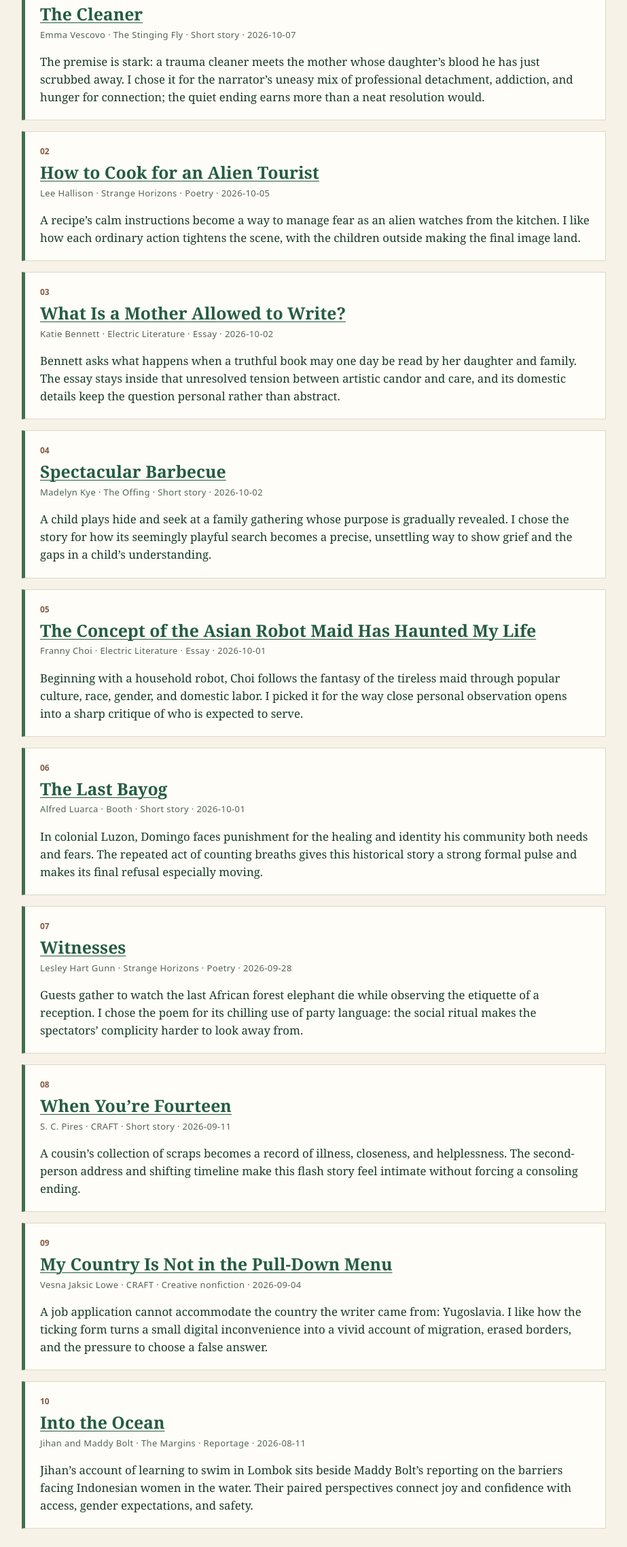
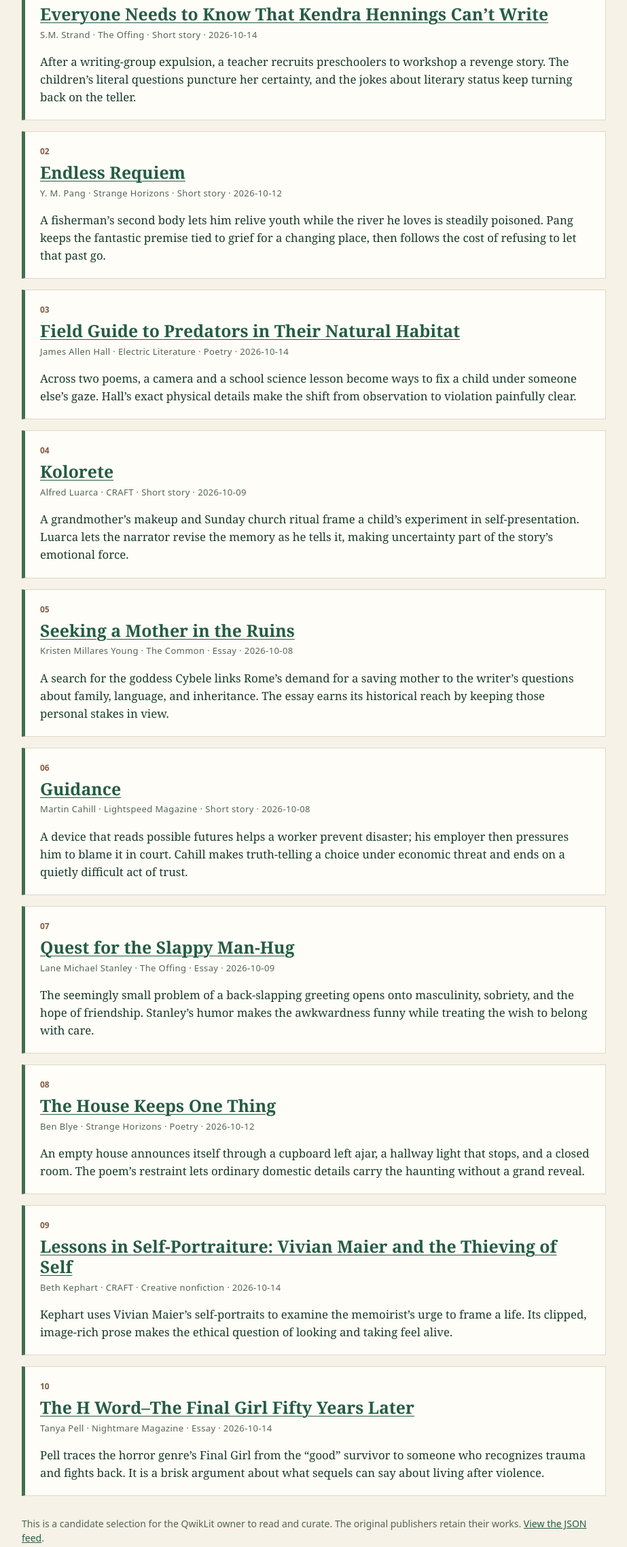
Before and after one commit to philspatial3d/qwiklit-feed, a website: page site/editors-choice/index.html in a window 1280 px wide. Shown: the part 473-2749 px from the top of the page at 68% size, without its empty margins (178-1101 px from the left). Drawn offline with Linux system fonts and the light colour scheme.

Commit message:
Publish October 14 Editors Choice review edition

```diff
--- a/site/v1/editors-choice.json
+++ b/site/v1/editors-choice.json
@@ -1,152 +1,152 @@
 {
   "schemaVersion": 1,
-  "editionId": "2026-10-07",
+  "editionId": "2026-10-14",
   "title": "QwikLit Editor’s Choice — Reader Review Edition",
   "cadence": "weekly",
   "status": "proposed_for_reader_review",
-  "windowStart": "2026-08-07",
-  "windowEnd": "2026-10-07",
+  "windowStart": "2026-08-14",
+  "windowEnd": "2026-10-14",
   "sourceFeedUrl": "https://philspatial3d.github.io/qwiklit-feed/v1/today.json",
-  "sourceFeedRefreshedAt": "2026-10-07T13:32:18.457Z",
-  "selectionMethod": "Screened all 456 active-feed entries, reviewed original publisher pages, checked bylines and publisher dates, and selected ten works for the reader to curate.",
+  "sourceFeedRefreshedAt": "2026-10-14T12:00:41.633Z",
+  "selectionMethod": "Screened all 456 active-feed entries, including 316 dated in the two-month window; excluded misclassified and non-literary items; read selected original publisher pages and checked work, form, byline, date, and link. The source feed was partial: 53 of 62 publishers refreshed successfully; retained entries from failed sources may be stale.",
   "items": [
     {
       "rank": 1,
-      "sourceFeedItemId": "3ab444952a0747d39ae38624a688e59c8be32951",
-      "title": "The Cleaner",
-      "authorDisplay": "Emma Vescovo",
-      "canonicalSourceName": "The Stinging Fly",
-      "canonicalUrl": "https://stingingfly.org/2026/10/07/the-cleaner/",
-      "publisherDate": "2026-10-07",
-      "feedPublicationDate": "2026-10-07T10:16:39.000Z",
+      "sourceFeedItemId": "4b8ae3b010bb31ef8eec55f1c6c3e743dca7f945",
+      "title": "Everyone Needs to Know That Kendra Hennings Can’t Write",
+      "authorDisplay": "S.M. Strand",
+      "canonicalSourceName": "The Offing",
+      "canonicalUrl": "https://theoffingmag.com/wit-tea/everyone-needs-to-know-that-kendra-hennings-cant-write/",
+      "publisherDate": "2026-10-14",
+      "feedPublicationDate": "2026-10-14T10:00:50.000Z",
       "form": "short_story",
-      "editorialNote": "The premise is stark: a trauma cleaner meets the mother whose daughter’s blood he has just scrubbed away. I chose it for the narrator’s uneasy mix of professional detachment, addiction, and hunger for connection; the quiet ending earns more than a neat resolution would.",
+      "editorialNote": "After a writing-group expulsion, a teacher recruits preschoolers to workshop a revenge story. The children’s literal questions puncture her certainty, and the jokes about literary status keep turning back on the teller.",
       "reviewStatus": "awaiting_reader_review",
       "rightsMode": "metadata_only"
     },
     {
       "rank": 2,
-      "sourceFeedItemId": "aa169fd5aca07e142532744e0d19de45d9f9e66b",
-      "title": "How to Cook for an Alien Tourist",
-      "authorDisplay": "Lee Hallison",
+      "sourceFeedItemId": "475fae804088121bff5d7c2adcdfa97fe4eb1357",
+      "title": "Endless Requiem",
+      "authorDisplay": "Y. M. Pang",
       "canonicalSourceName": "Strange Horizons",
-      "canonicalUrl": "https://strangehorizons.com/wordpress/poetry/how-to-cook-for-an-alien-tourist/",
-      "publisherDate": "2026-10-05",
-      "feedPublicationDate": "2026-10-05T10:00:50.000Z",
-      "form": "poetry",
-      "editorialNote": "A recipe’s calm instructions become a way to manage fear as an alien watches from the kitchen. I like how each ordinary action tightens the scene, with the children outside making the final image land.",
+      "canonicalUrl": "https://strangehorizons.com/wordpress/fiction/endless-requiem/",
+      "publisherDate": "2026-10-12",
+      "feedPublicationDate": "2026-10-13T03:00:15.000Z",
+      "form": "short_story",
+      "editorialNote": "A fisherman’s second body lets him relive youth while the river he loves is steadily poisoned. Pang keeps the fantastic premise tied to grief for a changing place, then follows the cost of refusing to let that past go.",
       "reviewStatus": "awaiting_reader_review",
       "rightsMode": "metadata_only"
     },
     {
       "rank": 3,
-      "sourceFeedItemId": "2d1d51b9ebe9a948bff000bdc749bc5a548f92c3",
-      "title": "What Is a Mother Allowed to Write?",
-      "authorDisplay": "Katie Bennett",
+      "sourceFeedItemId": "9fb0a6cdf2ff2889fad1c07eab31c12e44e52353",
+      "title": "Field Guide to Predators in Their Natural Habitat",
+      "authorDisplay": "James Allen Hall",
       "canonicalSourceName": "Electric Literature",
-      "canonicalUrl": "https://electricliterature.com/what-is-a-mother-allowed-to-write/",
-      "publisherDate": "2026-10-02",
-      "feedPublicationDate": "2026-10-02T11:10:00.000Z",
-      "form": "essay",
-      "editorialNote": "Bennett asks what happens when a truthful book may one day be read by her daughter and family. The essay stays inside that unresolved tension between artistic candor and care, and its domestic details keep the question personal rather than abstract.",
+      "canonicalUrl": "https://electricliterature.com/two-poems-by-james-allen-hall/",
+      "publisherDate": "2026-10-14",
+      "feedPublicationDate": "2026-10-14T11:10:00.000Z",
+      "form": "poetry",
+      "editorialNote": "Across two poems, a camera and a school science lesson become ways to fix a child under someone else’s gaze. Hall’s exact physical details make the shift from observation to violation painfully clear.",
       "reviewStatus": "awaiting_reader_review",
       "rightsMode": "metadata_only"
     },
     {
       "rank": 4,
-      "sourceFeedItemId": "a0bda3c0cc45f507b3a0b5411bfdfbb45e8a2e00",
-      "title": "Spectacular Barbecue",
-      "authorDisplay": "Madelyn Kye",
-      "canonicalSourceName": "The Offing",
-      "canonicalUrl": "https://theoffingmag.com/fiction/spectacular-barbecue/",
-      "publisherDate": "2026-10-02",
-      "feedPublicationDate": "2026-10-02T10:00:07.000Z",
+      "sourceFeedItemId": "94dbaf140648043bd7e225a4cbe3eda71d0db944",
+      "title": "Kolorete",
+      "authorDisplay": "Alfred Luarca",
+      "canonicalSourceName": "CRAFT",
+      "canonicalUrl": "https://www.craftliterary.com/2026/10/09/kolorete-alfred-luarca/",
+      "publisherDate": "2026-10-09",
+      "feedPublicationDate": "2026-10-09T10:30:33.000Z",
       "form": "short_story",
-      "editorialNote": "A child plays hide and seek at a family gathering whose purpose is gradually revealed. I chose the story for how its seemingly playful search becomes a precise, unsettling way to show grief and the gaps in a child’s understanding.",
+      "editorialNote": "A grandmother’s makeup and Sunday church ritual frame a child’s experiment in self-presentation. Luarca lets the narrator revise the memory as he tells it, making uncertainty part of the story’s emotional force.",
       "reviewStatus": "awaiting_reader_review",
       "rightsMode": "metadata_only"
     },
     {
       "rank": 5,
-      "sourceFeedItemId": "da15f2652eaf770d5e2294aa13bf51a9765f8caf",
-      "title": "The Concept of the Asian Robot Maid Has Haunted My Life",
-      "authorDisplay": "Franny Choi",
-      "canonicalSourceName": "Electric Literature",
-      "canonicalUrl": "https://electricliterature.com/the-concept-of-the-asian-robot-maid-has-haunted-my-life/",
-      "publisherDate": "2026-10-01",
-      "feedPublicationDate": "2026-10-01T11:10:00.000Z",
+      "sourceFeedItemId": "9b2b63edd0d5fc85cecca0eee14e1b18eb2fec8d",
+      "title": "Seeking a Mother in the Ruins",
+      "authorDisplay": "Kristen Millares Young",
+      "canonicalSourceName": "The Common",
+      "canonicalUrl": "https://www.thecommononline.org/seeking-a-mother-in-the-ruins/",
+      "publisherDate": "2026-10-08",
+      "feedPublicationDate": "2026-10-08T12:00:00.000Z",
       "form": "essay",
-      "editorialNote": "Beginning with a household robot, Choi follows the fantasy of the tireless maid through popular culture, race, gender, and domestic labor. I picked it for the way close personal observation opens into a sharp critique of who is expected to serve.",
+      "editorialNote": "A search for the goddess Cybele links Rome’s demand for a saving mother to the writer’s questions about family, language, and inheritance. The essay earns its historical reach by keeping those personal stakes in view.",
       "reviewStatus": "awaiting_reader_review",
       "rightsMode": "metadata_only"
     },
     {
       "rank": 6,
-      "sourceFeedItemId": "91f8b2c82edda926d56e314adf67e0e202d0e8ea",
-      "title": "The Last Bayog",
-      "authorDisplay": "Alfred Luarca",
-      "canonicalSourceName": "Booth",
-      "canonicalUrl": "https://booth.butler.edu/2026/10/01/the-last-bayog/",
-      "publisherDate": "2026-10-01",
-      "feedPublicationDate": "2026-10-01T05:11:00.000Z",
+      "sourceFeedItemId": "651c03cb4d9f0ecafc212111d1601a47773fb514",
+      "title": "Guidance",
+      "authorDisplay": "Martin Cahill",
+      "canonicalSourceName": "Lightspeed Magazine",
+      "canonicalUrl": "https://www.lightspeedmagazine.com/fiction/guidance/",
+      "publisherDate": "2026-10-08",
+      "feedPublicationDate": "2026-10-08T10:01:16.000Z",
       "form": "short_story",
-      "editorialNote": "In colonial Luzon, Domingo faces punishment for the healing and identity his community both needs and fears. The repeated act of counting breaths gives this historical story a strong formal pulse and makes its final refusal especially moving.",
+      "editorialNote": "A device that reads possible futures helps a worker prevent disaster; his employer then pressures him to blame it in court. Cahill makes truth-telling a choice under economic threat and ends on a quietly difficult act of trust.",
       "reviewStatus": "awaiting_reader_review",
       "rightsMode": "metadata_only"
     },
     {
       "rank": 7,
-      "sourceFeedItemId": "0925271871ca46dd0562a3a8bb9a1c491e726eae",
-      "title": "Witnesses",
-      "authorDisplay": "Lesley Hart Gunn",
-      "canonicalSourceName": "Strange Horizons",
-      "canonicalUrl": "https://strangehorizons.com/wordpress/poetry/witnesses/",
-      "publisherDate": "2026-09-28",
-      "feedPublicationDate": "2026-09-29T03:00:11.000Z",
-      "form": "poetry",
-      "editorialNote": "Guests gather to watch the last African forest elephant die while observing the etiquette of a reception. I chose the poem for its chilling use of party language: the social ritual makes the spectators’ complicity harder to look away from.",
+      "sourceFeedItemId": "9bcd8e463fcff0c8b92a3c9c8f9ae1f9ae2f2fcd",
+      "title": "Quest for the Slappy Man-Hug",
+      "authorDisplay": "Lane Michael Stanley",
+      "canonicalSourceName": "The Offing",
+      "canonicalUrl": "https://theoffingmag.com/essay/quest-for-the-slappy-man-hug/",
+      "publisherDate": "2026-10-09",
+      "feedPublicationDate": "2026-10-09T05:00:43.000Z",
+      "form": "essay",
+      "editorialNote": "The seemingly small problem of a back-slapping greeting opens onto masculinity, sobriety, and the hope of friendship. Stanley’s humor makes the awkwardness funny while treating the wish to belong with care.",
       "reviewStatus": "awaiting_reader_review",
       "rightsMode": "metadata_only"
     },
     {
       "rank": 8,
-      "sourceFeedItemId": "61bf662832643a565478fa92e097fa9581883926",
-      "title": "When You’re Fourteen",
-      "authorDisplay": "S. C. Pires",
-      "canonicalSourceName": "CRAFT",
-      "canonicalUrl": "https://www.craftliterary.com/2026/09/11/when-youre-fourteen-s-c-pires/",
-      "publisherDate": "2026-09-11",
-      "feedPublicationDate": "2026-09-11T10:30:13.000Z",
-      "form": "short_story",
-      "editorialNote": "A cousin’s collection of scraps becomes a record of illness, closeness, and helplessness. The second-person address and shifting timeline make this flash story feel intimate without forcing a consoling ending.",
+      "sourceFeedItemId": "3946a2f0d6abd01ca97b9e0b6101be8e1e5a4d54",
+      "title": "The House Keeps One Thing",
+      "authorDisplay": "Ben Blye",
+      "canonicalSourceName": "Strange Horizons",
+      "canonicalUrl": "https://strangehorizons.com/wordpress/poetry/the-house-keeps-one-thing/",
+      "publisherDate": "2026-10-12",
+      "feedPublicationDate": "2026-10-13T03:00:15.000Z",
+      "form": "poetry",
+      "editorialNote": "An empty house announces itself through a cupboard left ajar, a hallway light that stops, and a closed room. The poem’s restraint lets ordinary domestic details carry the haunting without a grand reveal.",
       "reviewStatus": "awaiting_reader_review",
       "rightsMode": "metadata_only"
     },
     {
       "rank": 9,
-      "sourceFeedItemId": "3fa113d4d0d09a985f1b94ad4d77673528a99ac0",
-      "title": "My Country Is Not in the Pull-Down Menu",
-      "authorDisplay": "Vesna Jaksic Lowe",
+      "sourceFeedItemId": "8b5393bd7b33240a26a0b273ae68feeecdde5890",
+      "title": "Lessons in Self-Portraiture: Vivian Maier and the Thieving of Self",
+      "authorDisplay": "Beth Kephart",
       "canonicalSourceName": "CRAFT",
-      "canonicalUrl": "https://www.craftliterary.com/2026/09/04/my-country-not-pull-down-menu-vesna-jaksic-lowe/",
-      "publisherDate": "2026-09-04",
-      "feedPublicationDate": "2026-09-04T10:30:27.000Z",
+      "canonicalUrl": "https://www.craftliterary.com/2026/10/14/lessons-self-portraiture-vivian-maier-thieving-self-beth-kephart/",
+      "publisherDate": "2026-10-14",
+      "feedPublicationDate": "2026-10-14T10:30:38.000Z",
       "form": "creative_nonfiction",
-      "editorialNote": "A job application cannot accommodate the country the writer came from: Yugoslavia. I like how the ticking form turns a small digital inconvenience into a vivid account of migration, erased borders, and the pressure to choose a false answer.",
+      "editorialNote": "Kephart uses Vivian Maier’s self-portraits to examine the memoirist’s urge to frame a life. Its clipped, image-rich prose makes the ethical question of looking and taking feel alive.",
       "reviewStatus": "awaiting_reader_review",
       "rightsMode": "metadata_only"
     },
     {
       "rank": 10,
-      "sourceFeedItemId": "b61f39d0a03dbd8730b9df2aa1f556a85bd7041c",
-      "title": "Into the Ocean",
-      "authorDisplay": "Jihan and Maddy Bolt",
-      "canonicalSourceName": "The Margins",
-      "canonicalUrl": "https://aaww.org/into-the-ocean/",
-      "publisherDate": "2026-08-11",
-      "feedPublicationDate": "2026-08-11T16:27:10.000Z",
-      "form": "reportage",
-      "editorialNote": "Jihan’s account of learning to swim in Lombok sits beside Maddy Bolt’s reporting on the barriers facing Indonesian women in the water. Their paired perspectives connect joy and confidence with access, gender expectations, and safety.",
+      "sourceFeedItemId": "9ac9adbce9e8aec473d518a23f4e055771200f05",
+      "title": "The H Word–The Final Girl Fifty Years Later",
+      "authorDisplay": "Tanya Pell",
+      "canonicalSourceName": "Nightmare Magazine",
+      "canonicalUrl": "https://www.nightmare-magazine.com/nonfiction/the-h-word/the-h-word-the-final-girl-fifty-years-later/",
+      "publisherDate": "2026-10-14",
+      "feedPublicationDate": "2026-10-14T10:05:15.000Z",
+      "form": "essay",
+      "editorialNote": "Pell traces the horror genre’s Final Girl from the “good” survivor to someone who recognizes trauma and fights back. It is a brisk argument about what sequels can say about living after violence.",
       "reviewStatus": "awaiting_reader_review",
       "rightsMode": "metadata_only"
     }
```
Also changed, not shown: site/editors-choice/index.html (+1 -1 lines).
